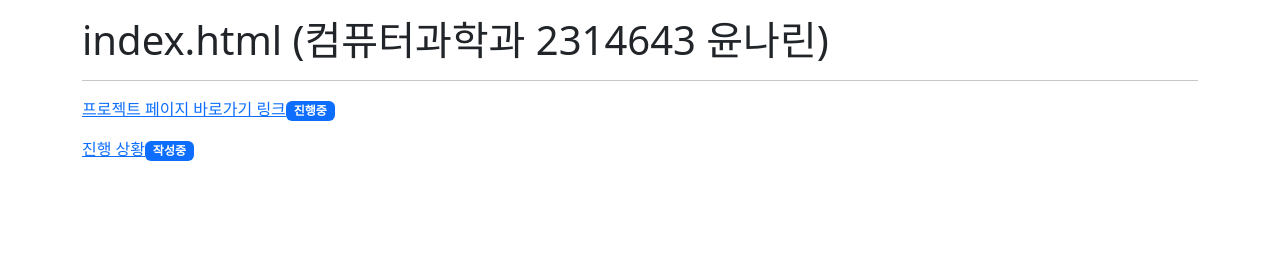
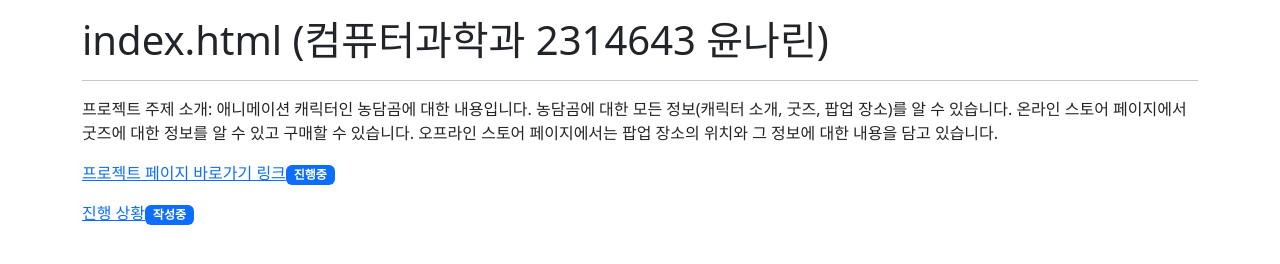
Before and after one commit to NarinYun95/Webserver, a plain HTML site: page index.html in a window 1280 px wide. Drawn offline with nearby package versions, Linux system fonts and the light colour scheme.

Commit message:
주제소개

```diff
--- a/index.html
+++ b/index.html
@@ -11,6 +11,9 @@
     <div class="container mt-3">
     <h1>index.html (컴퓨터과학과 2314643 윤나린)</h1>
     <hr>
+    <p>
+        프로젝트 주제 소개: 애니메이션 캐릭터인 농담곰에 대한 내용입니다. 농담곰에 대한 모든 정보(캐릭터 소개, 굿즈, 팝업 장소)를 알 수 있습니다. 온라인 스토어 페이지에서 굿즈에 대한 정보를 알 수 있고 구매할 수 있습니다. 오프라인 스토어 페이지에서는 팝업 장소의 위치와 그 정보에 대한 내용을 담고 있습니다.
+    </p>
     <ul class="nav flex-column">
         <li class="pb-3"><a href=#>프로젝트 페이지 바로가기 링크</a><span class="badge bg-primary">진행중</span></li>
         <li class="pb-3"><a href="project/plan.html">진행 상황</a><span class="badge bg-primary">작성중</span></li>
```
